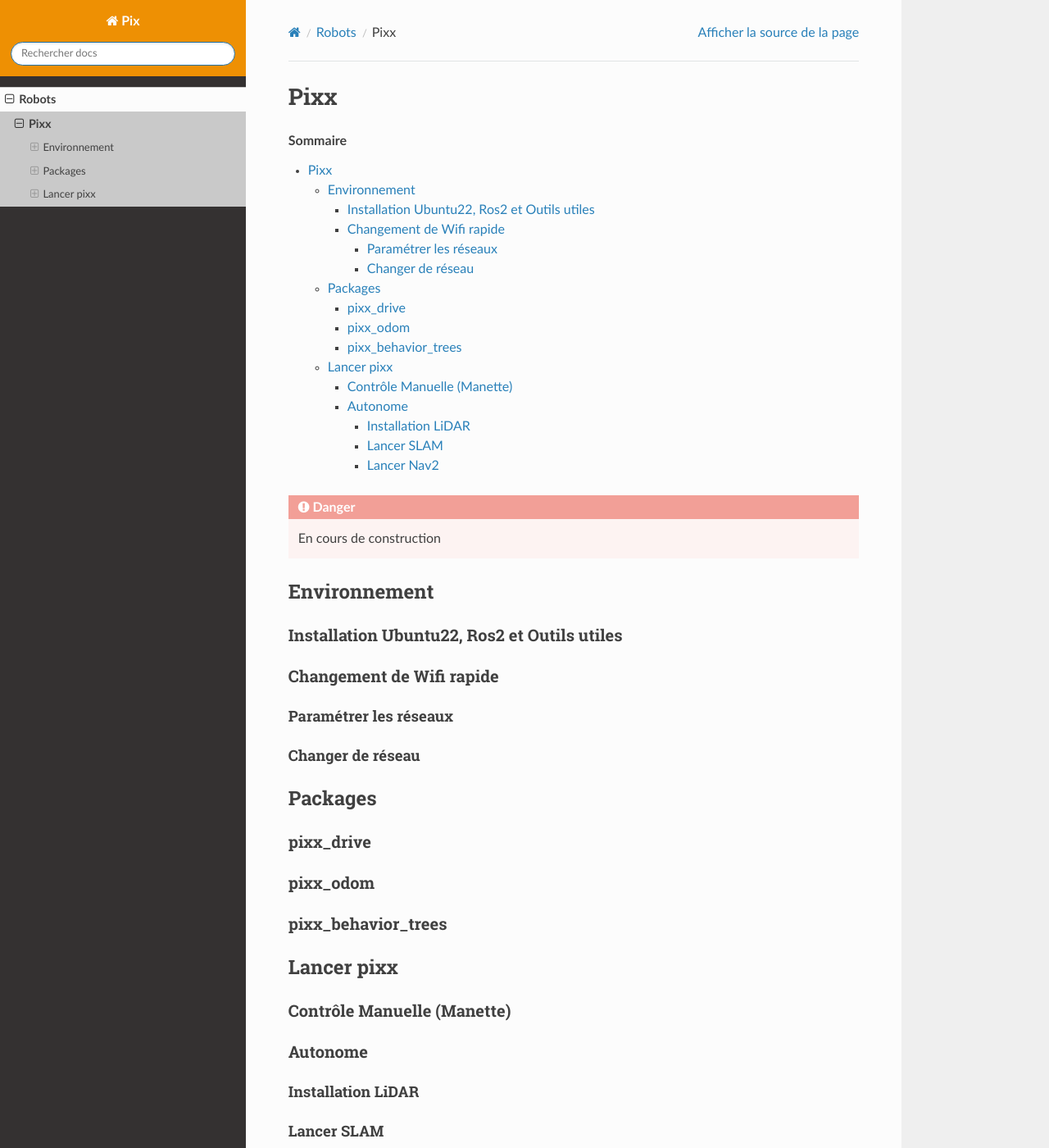
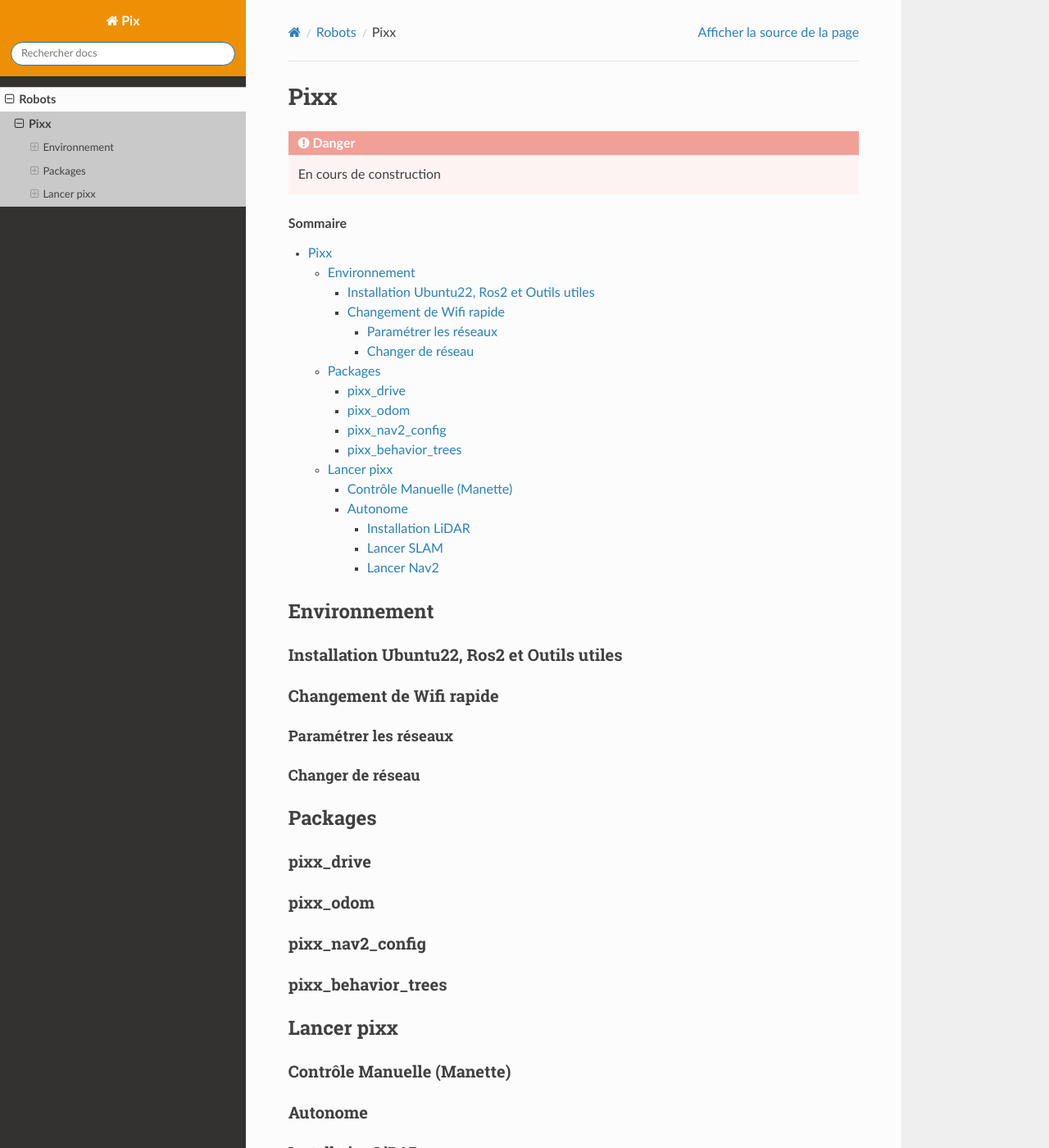
Before and after one commit to ChaelPix/hub, a Sphinx documentation site: the page built from docs/source/robots/pixx.rst, in a window 1280 px wide and 1400 px high. Shown: the whole window at 82% size. Built offline with Sphinx 7.4.7 and the Read the Docs theme 2.0.0, drawn with Linux system fonts in a browser that asks for light colours.

Commit message:
creation page pixx et ajout des parties

```diff
--- a/docs/source/robots/pixx.rst
+++ b/docs/source/robots/pixx.rst
@@ -1,13 +1,12 @@
 ====
 Pixx
 ====
+.. danger::
+
+    En cours de construction
 
 .. contents:: Sommaire
     :depth: 4
-
-.. danger::
-
-    En cours de construction
 
 Environnement
 #############
@@ -33,6 +32,9 @@ pixx_drive
 pixx_odom
 *********
 
+pixx_nav2_config
+****************
+
 pixx_behavior_trees
 *******************
 
```
